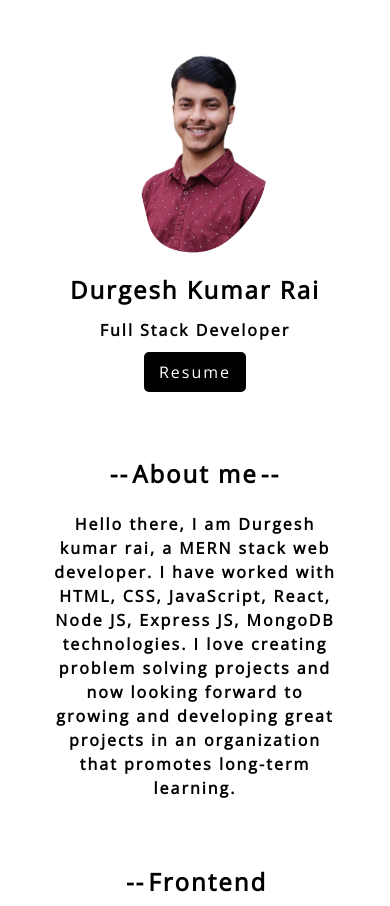
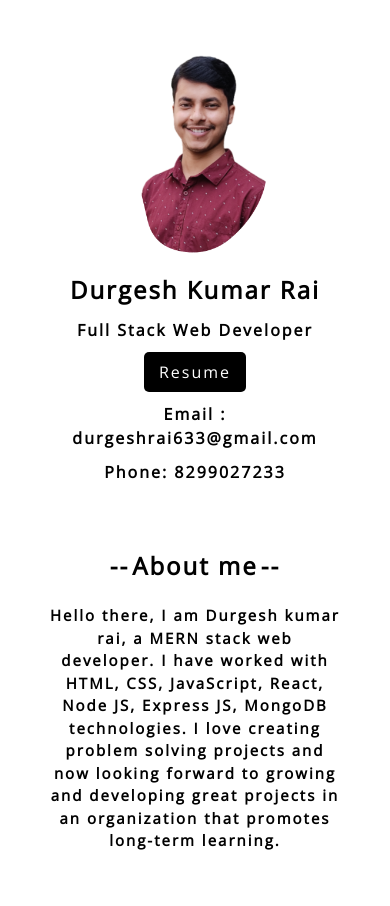
Before and after one commit to durgeshrai633/MyPortfolio-Simple, a plain HTML site: page index.html in a window 390 px wide. Shown: the part 65-971 px from the top of the page. Drawn offline with nearby package versions, Linux system fonts and the light colour scheme.

Commit message:
added email and phone in contact and hero section

```diff
--- a/index.html
+++ b/index.html
@@ -49,13 +49,22 @@
           <img src="./images/hero.jpg" alt="" class="hero-image" />
           <div class="hero-text">
             <h1>Durgesh Kumar Rai</h1>
-            <p>Full Stack Developer</p>
+            <p>Full Stack Web Developer</p>
             <a
               href="https://drive.google.com/file/d/1W-aVKLzSNdebcUN5qgRjiBzZX04Nvz23/view"
               target="_blank"
               class="btn resume"
               >Resume</a
             >
+            <div style="display: flex; flex-direction: column; gap: 10px">
+              <p>
+                Email :
+                <a href="mailto:durgeshrai633@gmail.com"
+                  >durgeshrai633@gmail.com</a
+                >
+              </p>
+              <p>Phone: <a href="tel:+918299027233">8299027233</a></p>
+            </div>
           </div>
         </div>
       </section>
@@ -63,7 +72,14 @@
       <section id="about" class="about">
         <div class="about-text">
           <h2>About me</h2>
-          <p style="margin: 0 auto; text-align: center; max-width: 80ch">
+          <p
+            style="
+              font-size: 15px;
+              margin: 0 auto;
+              text-align: center;
+              max-width: 80ch;
+            "
+          >
             Hello there, I am Durgesh kumar rai, a MERN stack web developer. I
             have worked with HTML, CSS, JavaScript, React, Node JS, Express JS,
             MongoDB technologies. I love creating problem solving projects and
@@ -243,6 +259,15 @@
               class="fa fa-facebook fa-2x"
             ></a>
           </div>
+          <div>
+            <p>
+              Email :
+              <a href="mailto:durgeshrai633@gmail.com"
+                >durgeshrai633@gmail.com</a
+              >
+            </p>
+            <p>Phone: <a href="tel:+918299027233">8299027233</a></p>
+          </div>
         </div>
       </section>
     </main>
```
Also changed, not shown: style.css (+8 -8 lines), images/IMG_20210920_093829-removebg-preview_2_-removebg-preview.png (added), images/hero1.png (added).
